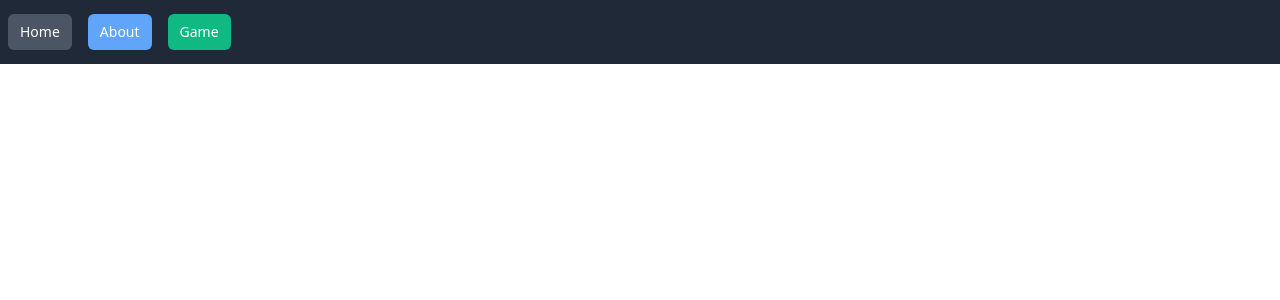
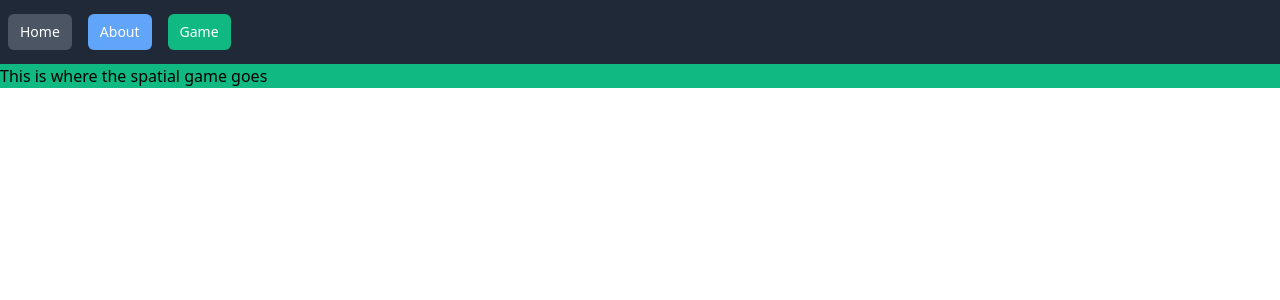
Before and after one commit to Mgm-source/Project-GameTheory, a Vue app in the folder spatial-webapp/: page /game in a window 1280 px wide. Shown: the top 300 px of the page. Built offline with nearby package versions, Linux system fonts and the light colour scheme.

Commit message:
Made the placeholder divs match the link bg colour

```diff
--- a/spatial-webapp/src/views/About.vue
+++ b/spatial-webapp/src/views/About.vue
@@ -1,5 +1,5 @@
 <template>
-  <div class="bg-red-500">
+  <div class="bg-blue-400">
     <h1>This is an about page</h1>
   </div>
 </template>
--- a/spatial-webapp/src/views/Game.vue
+++ b/spatial-webapp/src/views/Game.vue
@@ -1,5 +1,7 @@
 <template>
-  <div class="bg-red-500"></div>
+  <div class="bg-green-500">
+    <h1>This is where the spatial game goes</h1>
+  </div>
 </template>
 
 <script>
--- a/spatial-webapp/src/views/Home.vue
+++ b/spatial-webapp/src/views/Home.vue
@@ -1,5 +1,5 @@
 <template>
-    <div class="bg-red-500">
+    <div class="bg-gray-600">
       <h1>This is a Home page</h1>
   </div>
 
```
